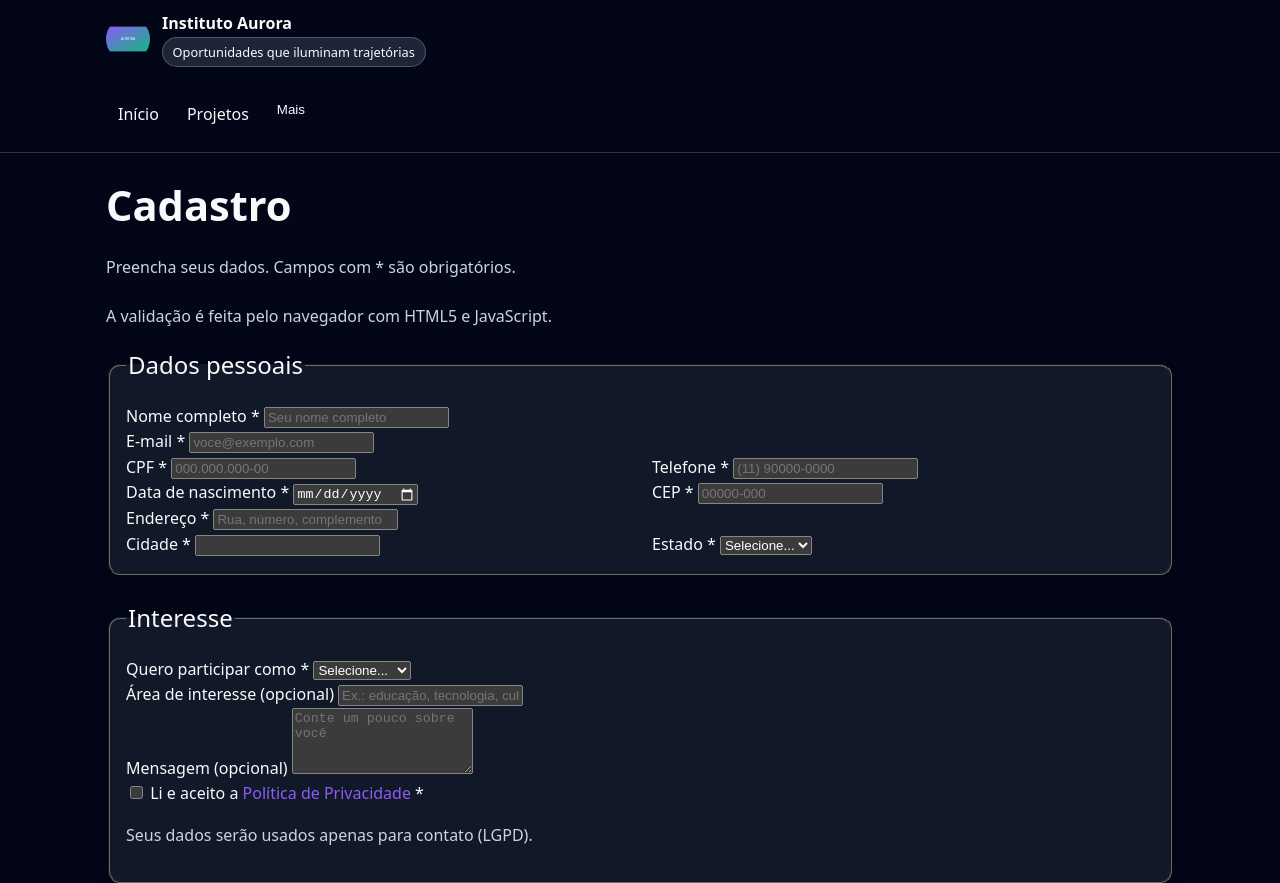
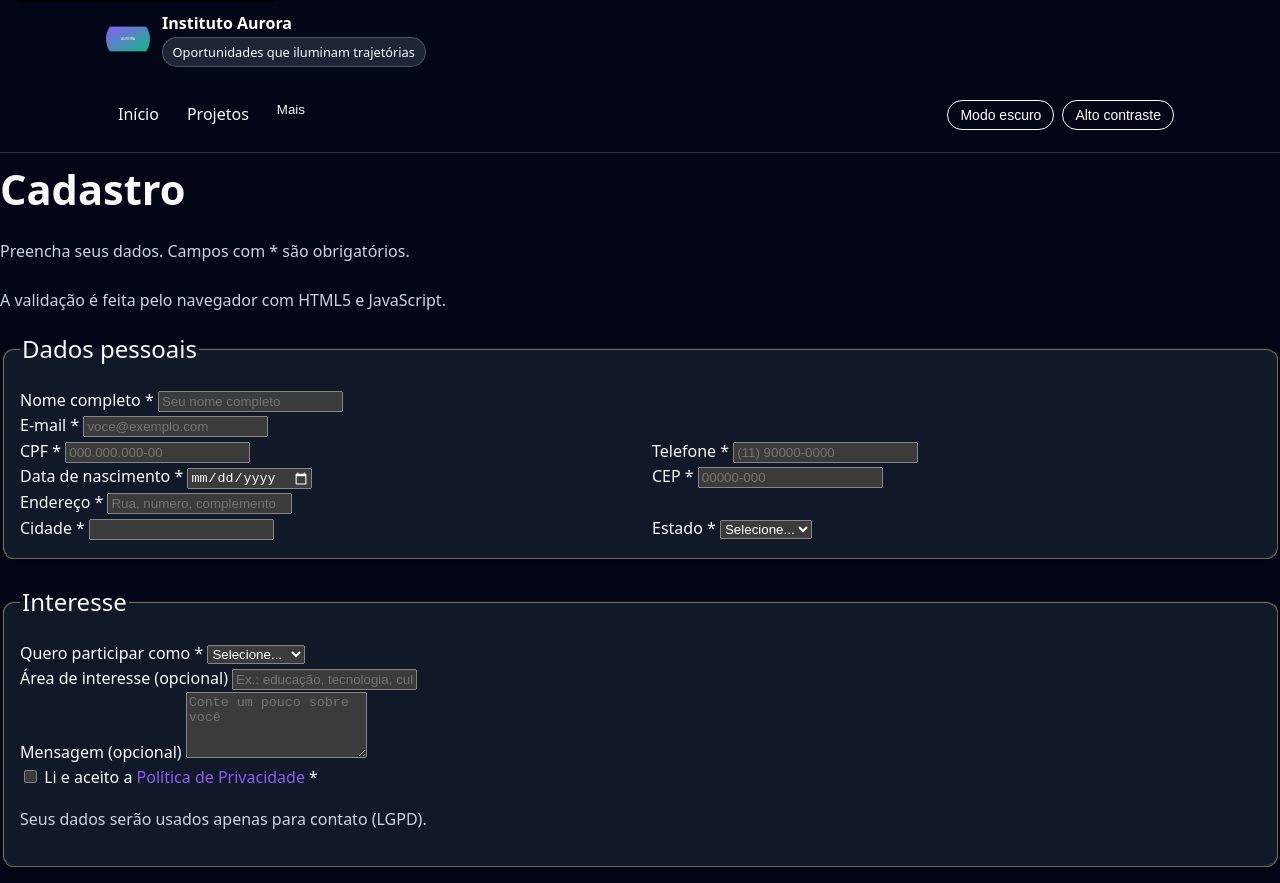
Before and after one commit to ArraisLe/instituto-aurora-entrega3, a plain HTML site: page cadastro.html in a window 1280 px wide. Shown: the top 883 px of the page. Drawn offline with Linux system fonts and the light colour scheme.

Commit message:
feat: aplicar acessibilidade na página de cadastro
Added accessibility buttons for dark mode and high contrast.

```diff
--- a/cadastro.html
+++ b/cadastro.html
@@ -13,10 +13,11 @@
   <link rel="stylesheet" href="assets/css/styles.css">
 </head>
 <body>
+  <a href="#conteudo-principal" class="skip-link">Pular para o conteúdo principal</a>
   <a class="visually-hidden" href="#conteudo">Ir para o conteúdo principal</a>
 
   <header class="header">
-    <div class="container brand">
+    <div class="container brand" role="banner">
       <img src="assets/img/placeholder.svg" width="44" height="44" alt="Logo do Instituto Aurora">
       <div>
         <strong>Instituto Aurora</strong><br>
@@ -27,6 +28,7 @@
     <nav aria-label="principal" class="nav">
       <div class="container navbar">
         <button class="menu-toggle" aria-expanded="false" aria-controls="menu">☰ Menu</button>
+
         <div id="menu" class="menu nav-links">
           <a href="index.html">Início</a>
           <a href="projetos.html">Projetos</a>
@@ -39,11 +41,32 @@
             </div>
           </div>
         </div>
+
+        <!-- BOTÕES DE ACESSIBILIDADE -->
+        <div class="botoes-acessibilidade">
+          <button
+            type="button"
+            id="btn-dark-mode"
+            class="botao-acessibilidade"
+            aria-pressed="false"
+          >
+            Modo escuro
+          </button>
+
+          <button
+            type="button"
+            id="btn-alto-contraste"
+            class="botao-acessibilidade"
+            aria-pressed="false"
+          >
+            Alto contraste
+          </button>
+        </div>
       </div>
     </nav>
   </header>
+<main id="conteudo-principal">
 
-  <main id="conteudo" class="container main">
     <header>
       <h1 class="h1">Cadastro</h1>
       <p class="text-muted">Preencha seus dados. Campos com * são obrigatórios.</p>
@@ -173,8 +196,7 @@
   </footer>
 
   <script src="assets/js/masks.js" defer></script>
-  <div class="toast-stack" aria-live="polite"></div>
   <script src="assets/js/app.js" defer></script>
-  <script src="assets/js/forms.js" defer></script>
+  <script src="assets/js/acessibilidade.js" defer></script>
 </body>
 </html>
```
